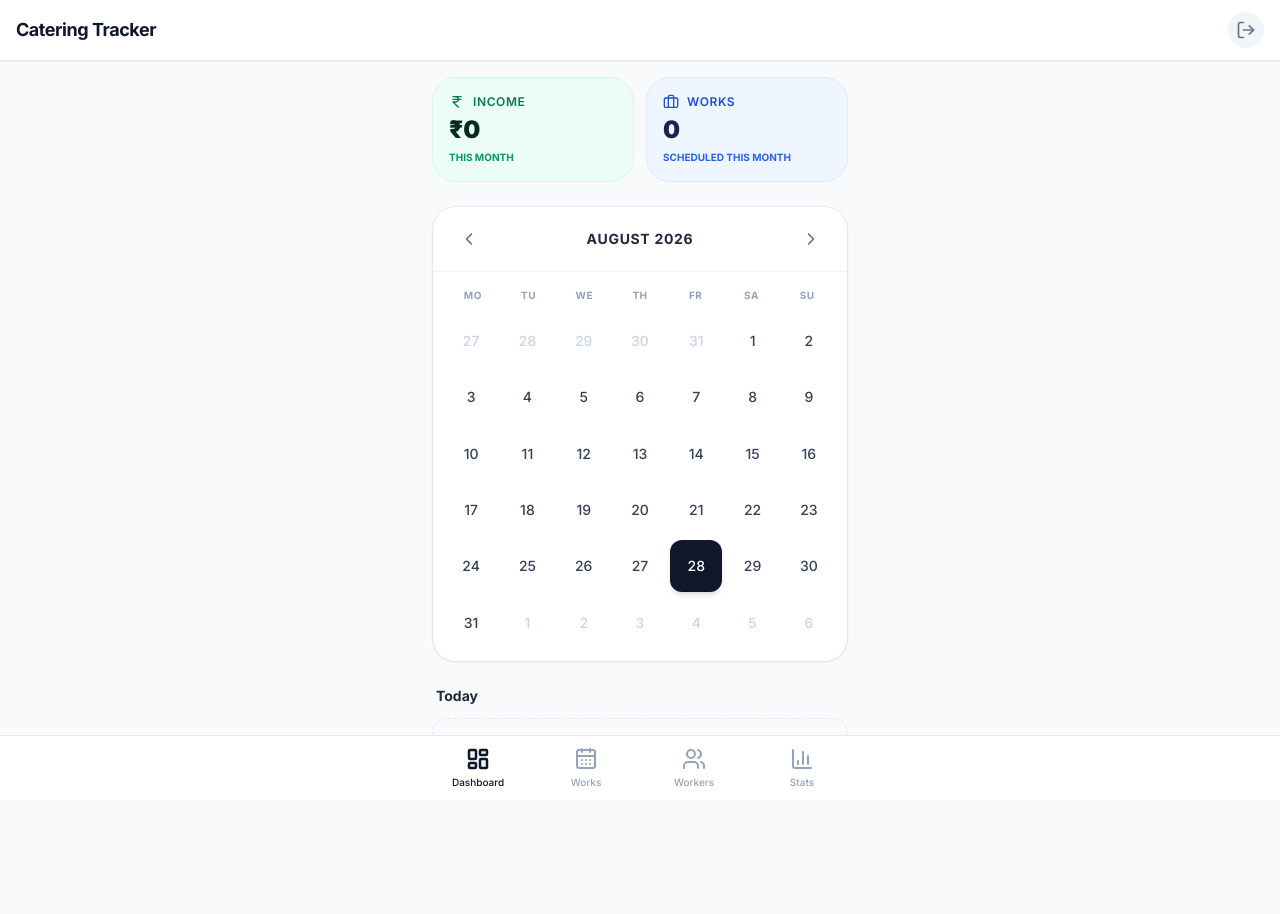
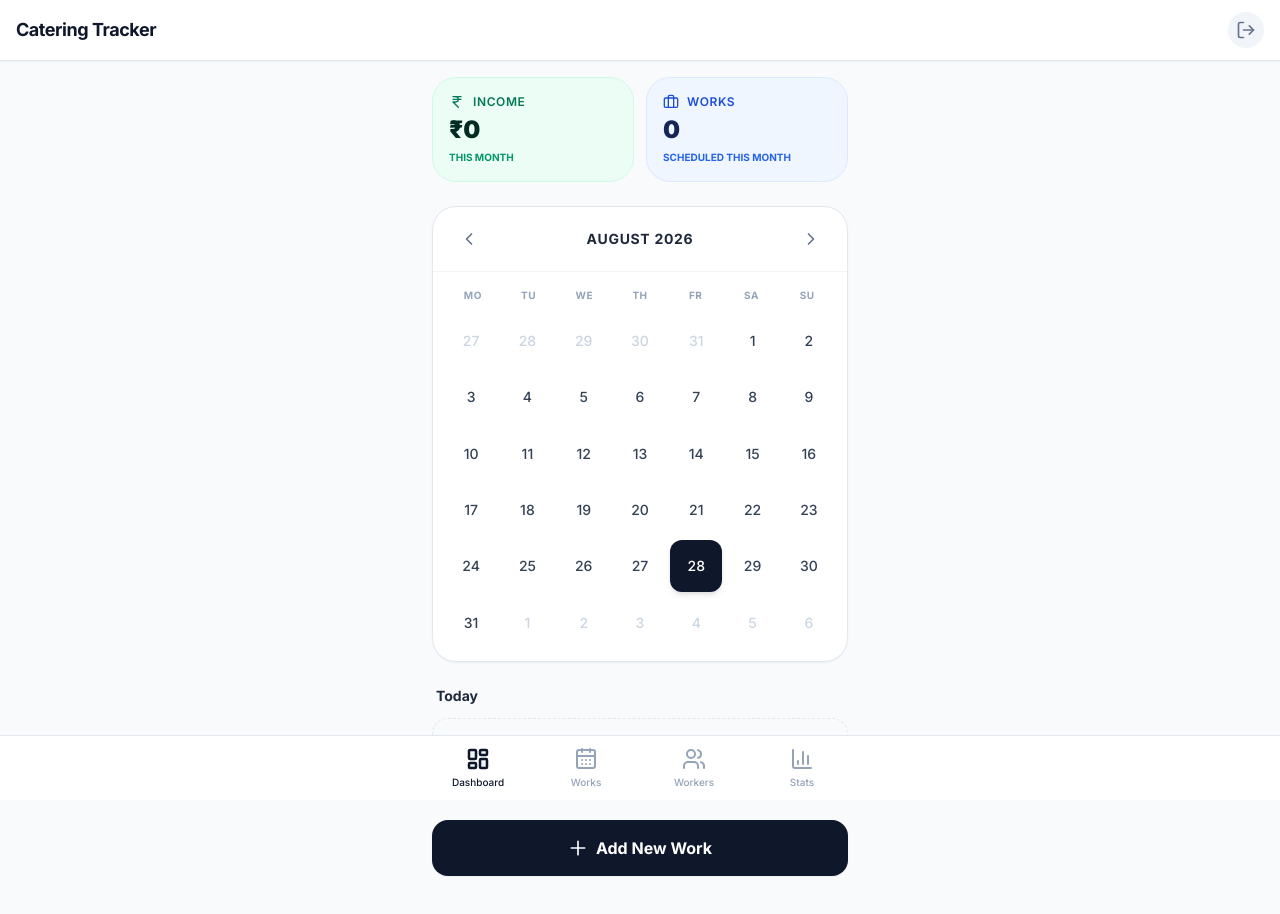
Before and after one commit to codeyy01/AspireCatering, a Next.js app: page /dashboard in a window 1280 px wide. Shown: the top 914 px of the page. Before the commit the page ends 868 px from the top, so only its background shows below. Built offline with nearby package versions, Linux system fonts and the light colour scheme; no server answers; the database is empty.

Commit message:
Add 'Add New Work' button below calendar on dashboard

```diff
--- a/src/app/(protected)/dashboard/page.tsx
+++ b/src/app/(protected)/dashboard/page.tsx
@@ -1,6 +1,7 @@
 import { createClient } from '@/utils/supabase/server'
 import { startOfMonth, endOfMonth, subMonths, addMonths } from 'date-fns'
 import { IndianRupee, Briefcase } from 'lucide-react'
+import Link from 'next/link'
 import CalendarWidget from './CalendarWidget'
 
 export default async function DashboardPage() {
@@ -55,6 +56,16 @@ export default async function DashboardPage() {
       </div>
 
       <CalendarWidget works={calendarWorks || []} />
+
+      <div className="pt-2">
+        <Link
+          href="/works/new"
+          className="w-full bg-slate-900 text-white p-4 rounded-2xl shadow-sm hover:bg-slate-800 active:scale-95 transition-all flex items-center justify-center font-bold"
+        >
+          <svg className="w-5 h-5 mr-2" fill="none" stroke="currentColor" viewBox="0 0 24 24"><path strokeLinecap="round" strokeLinejoin="round" strokeWidth="2" d="M12 4v16m8-8H4"/></svg>
+          Add New Work
+        </Link>
+      </div>
     </div>
   )
 }
```
